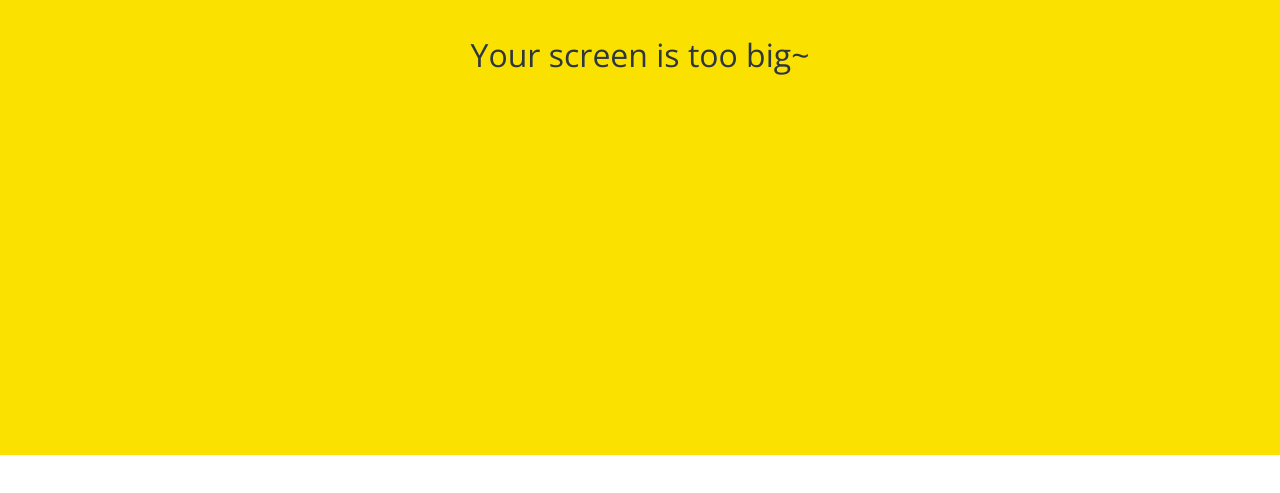
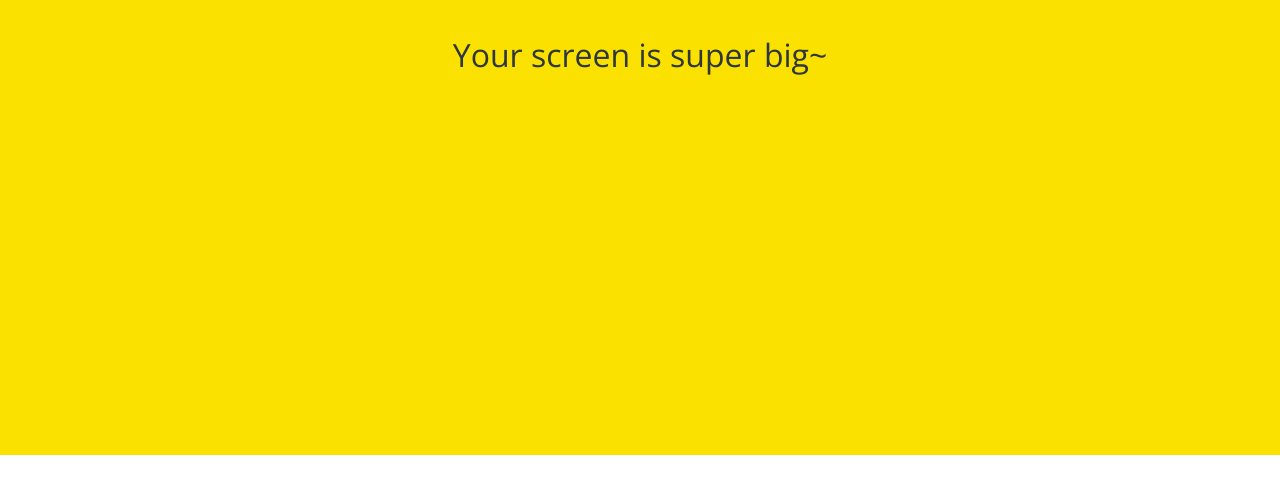
Before and after one commit to chuhongkyu/kakao_clone_2021, a plain HTML site: page index.html in a window 1280 px wide. Shown: the part 345-838 px from the top of the page. Drawn offline with nearby package versions, Linux system fonts and the light colour scheme.

Commit message:
update9.16

```diff
--- a/index.html
+++ b/index.html
@@ -38,7 +38,7 @@
         <a href="#">Find Kokoa Account</a>
     </form>
     <div id="no-mobile">
-        <span>Your screen is too big~</span>
+        <span>Your screen is super big~</span>
     </div>
 
     <script src="https://kit.fontawesome.com/6478f529f2.js"
```
